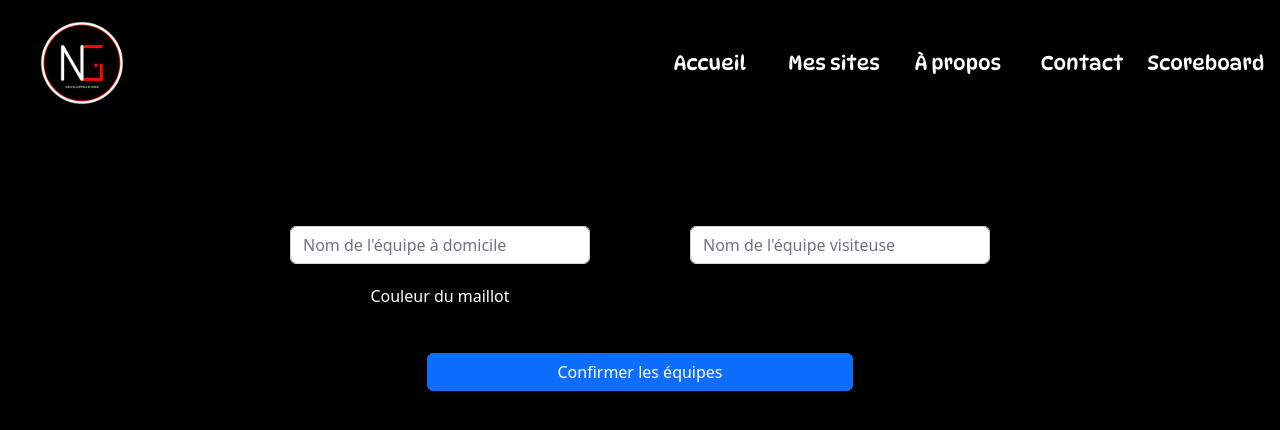
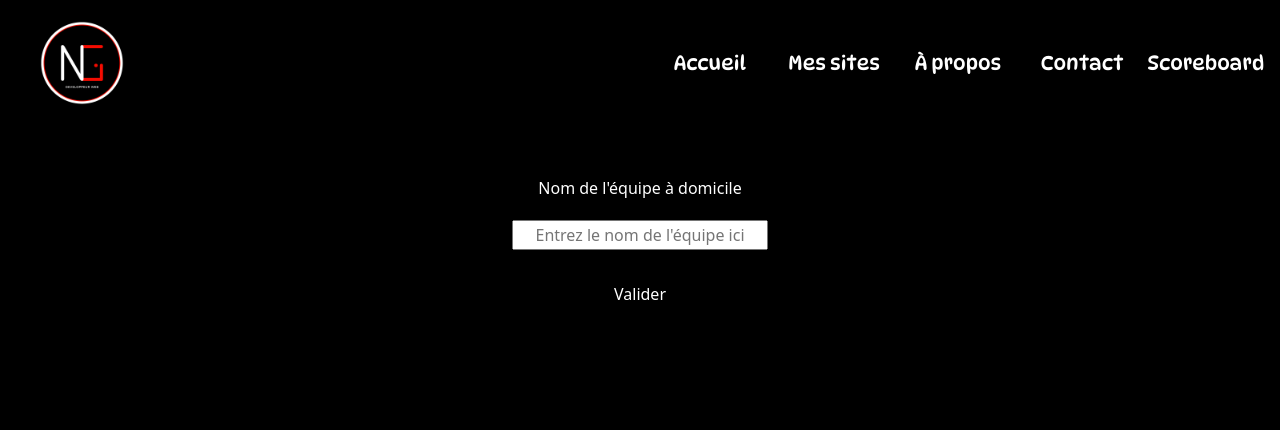
Before and after one commit to Nico578/Projet-React, a React (Create React App) app: page /Scoreboard in a window 1280 px wide. Shown: the top 430 px of the page. Built offline with nearby package versions, Linux system fonts and the light colour scheme.

Commit message:
formulaire teamHome sur scoreboard

```diff
--- a/src/pages/Scoreboard.js
+++ b/src/pages/Scoreboard.js
@@ -2,35 +2,43 @@ import React from "react";
 import Navigation from "../components/Navigation";
 
 const Scoreboard = () => {
+  let teamH = "";
+
+  const teamHome = (e) => {
+    teamH = e.target.value;
+  };
+
+  const btn = (e) => {
+    e.preventDefault();
+
+    if (teamH.length < 3) {
+      document.getElementById('error').innerHTML="Veuillez entrez 3 caractères minimum";
+
+    } else {
+      document.getElementById('error').style.display= 'none'
+      console.log(teamH)
+    }
+  };
+
   return (
     <div className="scoreboard">
       <Navigation />
-      <div className="teamName">
       <form className="teamHome">
+        <label id="teamHomeLabel" htmlFor="teamHome"> Nom de l'équipe à domicile</label>
         <input
-            class="form-control"
+          onChange={teamHome}
+          className="form-control-home teamHome-container"
           type="text"
-            placeholder="Nom de l'équipe à domicile"
+          autoComplete="off"
+          id="teamHome"
+          placeholder="Entrez le nom de l'équipe ici"
           aria-label="Nom de l'équipe à domicile"
+          name="team"
         />
-          <label for="exampleColorInput" class="form-colorHome">
-            Couleur du maillot
-          </label>
+        <span id="error"></span>
+
+        <input onClick={btn} type="submit" value="Valider" className="btn" />
       </form>
-        <form className="teamVisitor">
-          <input
-            class="form-control"
-            type="text"
-            placeholder="Nom de l'équipe visiteuse"
-            aria-label="Nom de l'équipe visiteuse"
-          />
-        </form>
-      </div>
-      <div class="col-4 btnsubmit">
-        <button class="btn btn-primary" type="submit">
-          Confirmer les équipes
-        </button>
-      </div>
     </div>
   );
 };
--- a/src/style/pages/_scoreboard.scss
+++ b/src/style/pages/_scoreboard.scss
@@ -1,26 +1,39 @@
 .scoreboard {
+  input {
+    color: black;
+  }
 
-    .teamName {
+  .teamHome {
+    margin: 50px auto;
+    display: flex;
+    flex-direction: column;
+
+    .teamHome-container{
+        width: 20%;
         display: flex;
-        max-width: 800px;
         margin: auto;
-        margin-top: 100px;
-
-        form {
-            padding: 0 50px;
-        }
-    }
-
-    .form-colorHome, .form-colorVisitor {
-        margin:  20px auto;
         text-align: center;
     }
 
+    #teamHomeLabel {
+        text-align: center;
+        padding: 0 0 20px 0;
+    }
 
-
-    .btnsubmit {
-        margin: 25px auto;
+    #error {
+        text-align: center;
+        padding-top: 5px;
+        color: red;
     }
 
 
+  }
+
+  .btn {
+    width: 10%;
+    margin:  20px auto;
+    display: flex;
+    justify-content: center;
+    color: white;
+  }
 }
```
Lines whose indentation alone changed are shown as unchanged.
